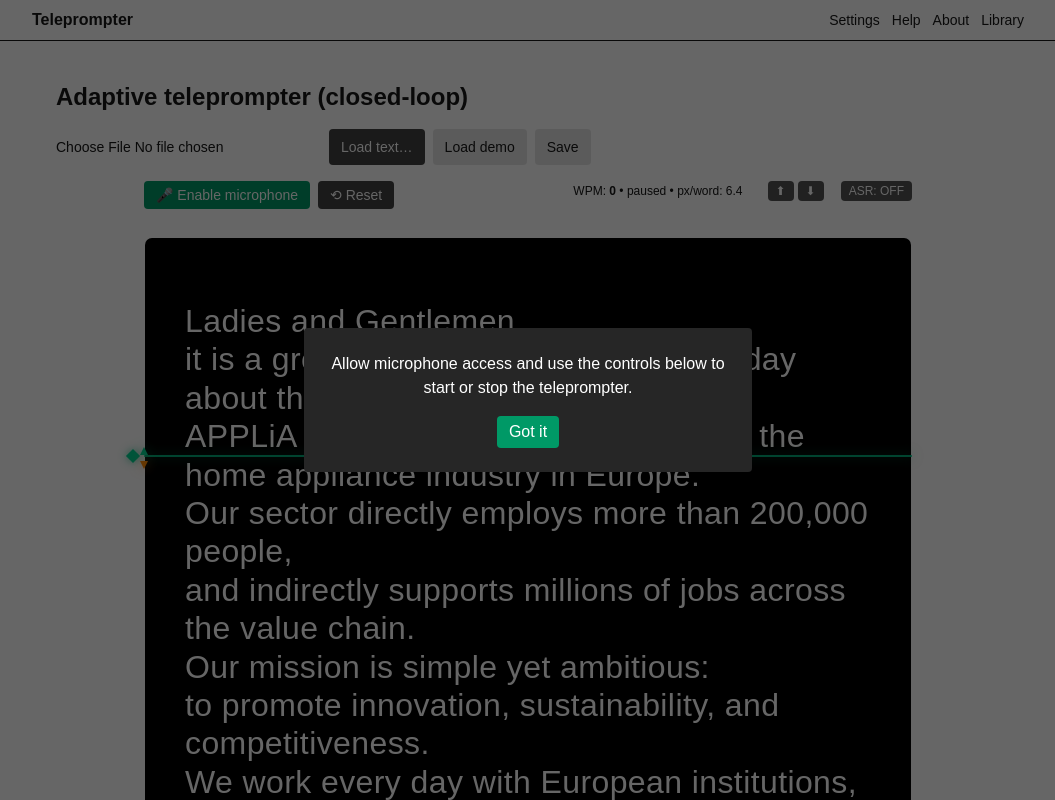
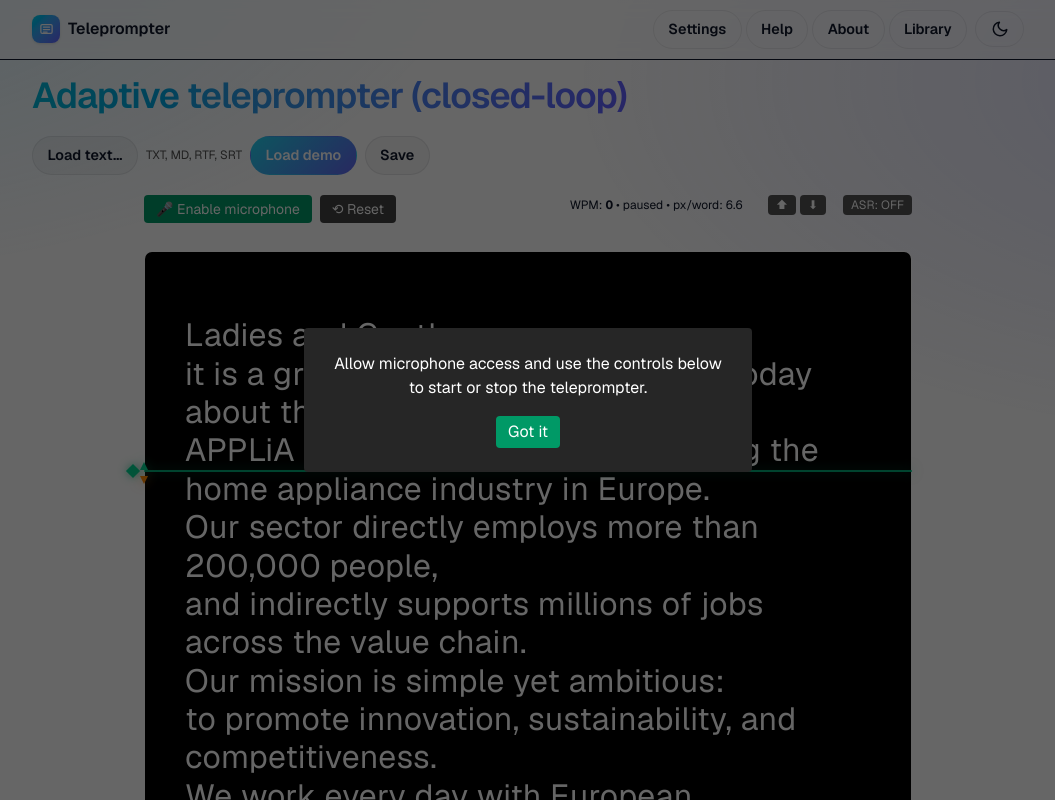
Before and after one commit to PaoloFromBru/MyTeleprompter, a Next.js app: page / in a window 1280 px wide. Shown: the top 800 px of the page, without its empty margins (112-1167 px from the left). Built offline with nearby package versions, Linux system fonts and the light colour scheme.

Commit message:
improved UI

```diff
--- a/app/about/page.tsx
+++ b/app/about/page.tsx
@@ -1,7 +1,7 @@
 export default function AboutPage() {
   return (
     <div className="py-6 space-y-4">
-      <h1 className="text-xl font-semibold">About</h1>
+      <h1 className="text-2xl font-semibold">About</h1>
       <p className="text-sm opacity-90">
         Adaptive Teleprompter is a browser-based, voice-adaptive teleprompter. It can
         estimate your speaking rate from the microphone and optionally follow your speech using
--- a/app/globals.css
+++ b/app/globals.css
@@ -1,8 +1,15 @@
 @import "tailwindcss";
 
+/* Design tokens */
 :root {
   --background: #ffffff;
-  --foreground: #171717;
+  --foreground: #0f172a; /* slate-900 */
+  --muted: #f1f5f9; /* slate-100 */
+  --muted-foreground: #475569; /* slate-600 */
+  --card: rgba(255,255,255,0.7);
+  --border: rgba(15,23,42,0.08);
+  --ring: 0 0 0 2px rgba(59,130,246,0.35); /* sky focus */
+  --radius: 12px;
 }
 
 @theme inline {
@@ -15,25 +22,46 @@
 @media (prefers-color-scheme: dark) {
   :root {
     --background: #0a0a0a;
-    --foreground: #ededed;
+    --foreground: #e5e7eb; /* gray-200 */
+    --muted: #0b0f19; /* near-black blue */
+    --muted-foreground: #9ca3af; /* gray-400 */
+    --card: rgba(2,6,23,0.6);
+    --border: rgba(148,163,184,0.18);
+    --ring: 0 0 0 2px rgba(56,189,248,0.35); /* cyan focus */
   }
 }
 
+/* App base */
+html, body {
+  height: 100%;
+}
+
 body {
-  background: var(--background);
+  background:
+    radial-gradient(1200px 600px at -10% -10%, rgba(56,189,248,0.20), transparent 60%),
+    radial-gradient(1200px 600px at 110% 10%, rgba(99,102,241,0.18), transparent 60%),
+    var(--background);
   color: var(--foreground);
-  font-family: Arial, Helvetica, sans-serif;
+  font-family: var(--font-geist-sans), ui-sans-serif, system-ui, -apple-system, "Segoe UI", Roboto, "Helvetica Neue", Arial, "Noto Sans", "Liberation Sans", sans-serif;
+  -webkit-font-smoothing: antialiased;
+  -moz-osx-font-smoothing: grayscale;
+}
+
+/* Selection */
+::selection {
+  background: rgba(56,189,248,0.35);
+  color: #0b1220;
 }
 
 /* Theme modifiers */
 .theme-light {
   --background: #ffffff;
-  --foreground: #171717;
+  --foreground: #0f172a;
 }
 
 .theme-dark {
   --background: #0a0a0a;
-  --foreground: #ededed;
+  --foreground: #e5e7eb;
 }
 
 .theme-sepia {
@@ -46,6 +74,60 @@
   --foreground: #ffff00;
 }
 
-/* Font families */
-.font-sans { font-family: Arial, Helvetica, sans-serif; }
-.font-serif { font-family: "Times New Roman", serif; }
+/* Font utility overrides */
+.font-sans { font-family: var(--font-geist-sans), ui-sans-serif, system-ui, -apple-system, "Segoe UI", Roboto, "Helvetica Neue", Arial, "Noto Sans", "Liberation Sans", sans-serif; }
+.font-serif { font-family: ui-serif, Georgia, Cambria, "Times New Roman", Times, serif; }
+
+/* Cards */
+.card {
+  border-radius: var(--radius);
+  background: var(--card);
+  border: 1px solid var(--border);
+  backdrop-filter: saturate(120%) blur(8px);
+  box-shadow: 0 10px 30px rgba(2,6,23,0.08);
+}
+
+/* Buttons */
+.btn {
+  display: inline-flex;
+  align-items: center;
+  gap: 0.5rem;
+  border-radius: 9999px;
+  padding: 0.5rem 0.9rem;
+  font-weight: 600;
+  font-size: 0.9rem;
+  transition: all 150ms ease;
+  border: 1px solid var(--border);
+}
+.btn:focus-visible { outline: none; box-shadow: var(--ring); }
+.btn-primary {
+  color: white;
+  background: linear-gradient(135deg, #22d3ee 0%, #6366f1 100%);
+  border-color: transparent;
+}
+.btn-primary:hover { filter: brightness(1.05); }
+.btn-secondary {
+  background: rgba(2,6,23,0.04);
+}
+.dark .btn-secondary { background: rgba(255,255,255,0.06); }
+.btn-ghost {
+  background: transparent;
+}
+.btn-danger {
+  color: white;
+  background: #ef4444;
+  border-color: transparent;
+}
+
+/* Inputs */
+.input, .select {
+  border-radius: 10px;
+  border: 1px solid var(--border);
+  background: rgba(2,6,23,0.02);
+  padding: 0.45rem 0.6rem;
+}
+.dark .input, .dark .select { background: rgba(255,255,255,0.04); }
+.input:focus-visible, .select:focus-visible { outline: none; box-shadow: var(--ring); }
+
+/* Utility: subtle separator */
+.section-sep { border-top: 1px solid var(--border); padding-top: 0.75rem; margin-top: 0.25rem; }
--- a/app/help/page.tsx
+++ b/app/help/page.tsx
@@ -8,7 +8,7 @@
   useEffect(() => { try { const l = localStorage.getItem("tp:lang"); if (l) setLang(l); } catch {} }, []);
   return (
     <div className="py-6 space-y-6">
-      <h1 className="text-xl font-semibold">{ui.helpTitle}</h1>
+      <h1 className="text-2xl font-semibold">{ui.helpTitle}</h1>
       <section>
         <h2 className="font-medium mb-1">{ui.helpShortcutsTitle}</h2>
         <ul className="list-disc pl-6 space-y-1 text-sm">
--- a/app/page.tsx
+++ b/app/page.tsx
@@ -143,14 +143,18 @@
     return () => window.removeEventListener("keydown", onKey);
   }, []);
   return (
-    <main className="p-4 sm:p-6 space-y-4">
-      <h1 className="text-2xl font-semibold">{ui.title}</h1>
+    <div className="space-y-5">
+      <h1 className="text-3xl md:text-4xl font-semibold tracking-tight">
+        <span className="bg-clip-text text-transparent bg-gradient-to-r from-cyan-500 to-indigo-500">
+          {ui.title}
+        </span>
+      </h1>
       <div className="flex flex-wrap items-center gap-2">
         <div className="w-full sm:w-auto">
           <FileTextInput onLoadText={setText} lang={lang} />
         </div>
         <button
-          className="px-3 py-2 rounded bg-neutral-200 hover:bg-neutral-300 text-sm w-full sm:w-auto"
+          className="btn btn-primary w-full sm:w-auto"
           onClick={() => {
             const norm = normalizeUILang(lang) as "it" | "en";
             const existing = samples[norm];
@@ -162,7 +166,7 @@
           {ui.loadDemo}
         </button>
         <button
-          className="px-3 py-2 rounded bg-neutral-200 hover:bg-neutral-300 text-sm w-full sm:w-auto"
+          className="btn btn-secondary w-full sm:w-auto"
           onClick={saveScript}
           type="button"
         >
@@ -204,6 +208,6 @@
           </div>
         </div>
       )}
-    </main>
+    </div>
   );
 }
--- a/components/FileTextInput.tsx
+++ b/components/FileTextInput.tsx
@@ -11,21 +11,23 @@
     <div className="flex flex-wrap items-center gap-2 w-full">
       <input
         ref={fileRef}
+        id="file-input"
         type="file"
         accept=".txt,.md,.markdown,.rtf,.srt"
         onChange={(e) => {
           const f = e.target.files?.[0];
           if (f) handleFile(f);
         }}
-        className="block text-sm max-w-full"
+        className="sr-only"
       />
       <button
-        className="px-3 py-2 rounded bg-neutral-700 hover:bg-neutral-600 text-white text-sm w-full sm:w-auto"
+        className="btn btn-secondary w-full sm:w-auto"
         onClick={() => fileRef.current?.click()}
         type="button"
       >
         {ui.fileLoadLabel}
       </button>
+      <span className="text-xs text-neutral-600 dark:text-neutral-400">TXT, MD, RTF, SRT</span>
     </div>
   );
 }
--- /dev/null
+++ b/components/ThemeToggle.tsx
@@ -0,0 +1,76 @@
+"use client";
+import { useEffect, useState } from "react";
+
+type Theme = "light" | "dark" | "sepia" | "contrast";
+
+function getStoredTheme(): Theme | null {
+  try {
+    const raw = localStorage.getItem("tp:settings");
+    if (!raw) return null;
+    const obj = JSON.parse(raw);
+    if (obj && typeof obj.theme === "string") return obj.theme as Theme;
+  } catch {}
+  return null;
+}
+
+function setStoredTheme(theme: Theme) {
+  try {
+    const raw = localStorage.getItem("tp:settings");
+    const obj = raw ? JSON.parse(raw) : {};
+    obj.theme = theme;
+    localStorage.setItem("tp:settings", JSON.stringify(obj));
+  } catch {}
+}
+
+function applyBodyTheme(theme: Theme) {
+  const themes = ["theme-light","theme-dark","theme-sepia","theme-contrast"];
+  document.body.classList.remove(...themes);
+  document.body.classList.add(`theme-${theme}`);
+}
+
+export default function ThemeToggle() {
+  const [theme, setTheme] = useState<Theme>("light");
+
+  useEffect(() => {
+    const stored = getStoredTheme();
+    if (stored) {
+      setTheme(stored);
+      applyBodyTheme(stored);
+    } else {
+      const prefersDark = window.matchMedia && window.matchMedia('(prefers-color-scheme: dark)').matches;
+      const t: Theme = prefersDark ? "dark" : "light";
+      setTheme(t);
+      applyBodyTheme(t);
+    }
+  }, []);
+
+  const toggle = () => {
+    const next: Theme = theme === "dark" ? "light" : "dark";
+    setTheme(next);
+    applyBodyTheme(next);
+    setStoredTheme(next);
+  };
+
+  return (
+    <button
+      type="button"
+      aria-label="Toggle theme"
+      className="btn btn-ghost"
+      onClick={toggle}
+      title={theme === "dark" ? "Switch to light" : "Switch to dark"}
+    >
+      {theme === "dark" ? (
+        // Sun icon
+        <svg width="18" height="18" viewBox="0 0 24 24" fill="none" stroke="currentColor" strokeWidth="2" strokeLinecap="round" strokeLinejoin="round">
+          <circle cx="12" cy="12" r="4" />
+          <path d="M12 2v2m0 16v2m10-10h-2M4 12H2m15.364 6.364-1.414-1.414M7.05 7.05 5.636 5.636m12.728 0-1.414 1.414M7.05 16.95l-1.414 1.414" />
+        </svg>
+      ) : (
+        // Moon icon
+        <svg width="18" height="18" viewBox="0 0 24 24" fill="none" stroke="currentColor" strokeWidth="2" strokeLinecap="round" strokeLinejoin="round">
+          <path d="M21 12.79A9 9 0 1 1 11.21 3 7 7 0 0 0 21 12.79z" />
+        </svg>
+      )}
+    </button>
+  );
+}
--- a/components/TopNav.tsx
+++ b/components/TopNav.tsx
@@ -1,6 +1,7 @@
 "use client";
 import { useState, useEffect } from "react";
 import Link from "next/link";
+import ThemeToggle from "./ThemeToggle";
 
 export default function TopNav() {
   const [open, setOpen] = useState(false);
@@ -13,13 +14,30 @@
     return () => window.removeEventListener("keydown", onKey);
   }, []);
   return (
-    <header className="sticky top-0 z-40 bg-white/80 dark:bg-neutral-950/80 backdrop-blur border-b">
-      <nav className="mx-auto max-w-5xl px-4 py-2 flex items-center justify-between">
-        <Link href="/" className="font-semibold">Teleprompter</Link>
+    <header className="sticky top-0 z-40">
+      <div className="bg-white/70 dark:bg-neutral-950/60 backdrop-blur supports-[backdrop-filter]:bg-white/50 border-b">
+        <nav className="mx-auto max-w-5xl px-4 py-2.5 flex items-center justify-between">
+          <Link href="/" className="flex items-center gap-2 font-semibold">
+            <span className="inline-flex h-7 w-7 items-center justify-center rounded-lg bg-gradient-to-br from-cyan-400 to-indigo-500 text-white shadow-sm">
+              <svg width="15" height="15" viewBox="0 0 24 24" fill="none" stroke="currentColor" strokeWidth="2" strokeLinecap="round" strokeLinejoin="round">
+                <rect x="3" y="4" width="18" height="14" rx="2" />
+                <path d="M7 8h10M7 12h10M7 16h6" />
+              </svg>
+            </span>
+            <span>Teleprompter</span>
+          </Link>
+          <div className="flex items-center gap-1 md:gap-2">
+            <div className="hidden md:flex items-center gap-1">
+              <Link className="btn btn-ghost text-sm" href="/settings">Settings</Link>
+              <Link className="btn btn-ghost text-sm" href="/help">Help</Link>
+              <Link className="btn btn-ghost text-sm" href="/about">About</Link>
+              <Link className="btn btn-ghost text-sm" href="/library">Library</Link>
+            </div>
+            <ThemeToggle />
             <button
               aria-label="Menu"
               onClick={toggle}
-          className="p-2 rounded md:hidden hover:bg-neutral-200 dark:hover:bg-neutral-800"
+              className="p-2 rounded md:hidden hover:bg-black/5 dark:hover:bg-white/10"
               type="button"
             >
               <svg width="24" height="24" viewBox="0 0 24 24" fill="none" stroke="currentColor" strokeWidth="2" strokeLinecap="round" strokeLinejoin="round">
@@ -28,13 +46,9 @@
                 <line x1="3" y1="18" x2="21" y2="18" />
               </svg>
             </button>
-        <div className="hidden md:flex items-center gap-3 text-sm">
-          <Link className="hover:underline" href="/settings">Settings</Link>
-          <Link className="hover:underline" href="/help">Help</Link>
-          <Link className="hover:underline" href="/about">About</Link>
-          <Link className="hover:underline" href="/library">Library</Link>
           </div>
         </nav>
+      </div>
       {open && (
         <div className="fixed inset-0 z-50 bg-black/60 flex flex-col items-center justify-center text-xl text-white space-y-6">
           <button
```
Also changed, not shown: app/library/page.tsx (+5 -5 lines), app/settings/page.tsx (+12 -12 lines). Lines whose indentation alone changed are shown as unchanged.
